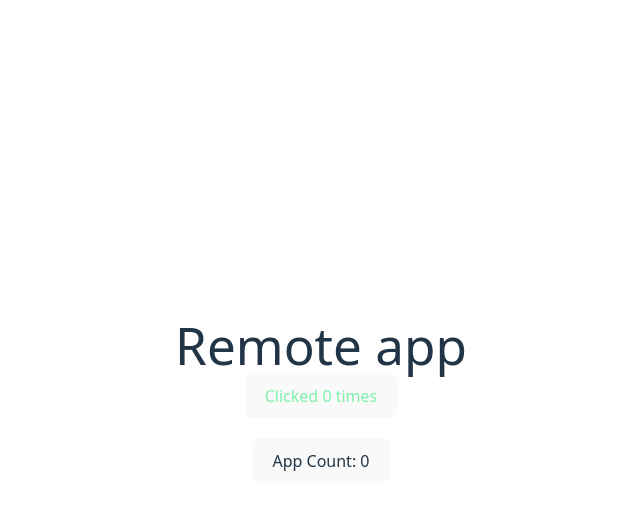
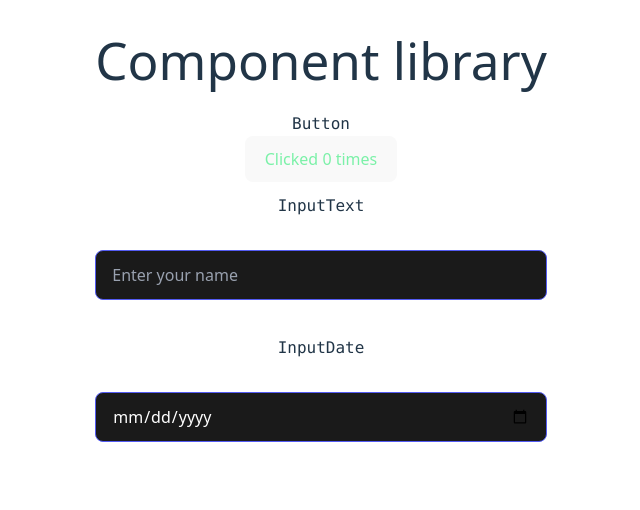
Before and after one commit to JuBert/mf-component-library, a React (Vite) app: page / in a window 1280 px wide. Shown: the top 510 px of the page, without its empty margins (319-959 px from the left). Built offline with nearby package versions, Linux system fonts and the light colour scheme.

Commit message:
create an InputText and InputDate components

```diff
--- a/src/App.jsx
+++ b/src/App.jsx
@@ -1,19 +1,38 @@
-import useCount from './store.js'
+import { useState } from 'react'
 import './App.css'
-import Button from './Button.jsx'
+import Button from './components/Button.jsx'
+import InputText from './components/InputText.jsx'
+import InputDate from './components/InputDate.jsx'
 
 function App() {
-  const [count, setCount] = useCount();
+  const [ name, setName ] = useState('');
+  const [ date, setDate ] = useState('');
   return (
     <>
-      <h1>Remote app</h1>
-      <div>
-        <Button />
-      </div>
-      <div style={{ marginTop: '20px' }}>
-        <button onClick={() => setCount(count + 1)}>
-          App Count: {count}
-        </button>
+      <h1 className='pb-6'>Component library</h1>
+      <div className='flex flex-col gap-y-3'>
+        <div>
+          <pre>Button</pre>
+          <Button />
+        </div>
+        <div>
+          <pre>InputText</pre>
+          <InputText
+            label="Name"
+            value={name}
+            onChange={(event) => setName(event.target.value)}
+            placeholder="Enter your name"
+          />
+        </div>
+        <div>
+          <pre>InputDate</pre>
+          <InputDate
+            label="Date of Birth"
+            value={date}
+            onChange={(event) => setDate(event.target.value)}
+            placeholder="Select your date of birth"
+          />
+        </div>
       </div>
     </>
   )
--- a/src/Button.jsx
+++ b/src/components/Button.jsx
@@ -1,4 +1,4 @@
-import useCount from './store.js';
+import useCount from '../store.js';
 
 export const Button = () => {
     const [count, setCount] = useCount();
--- /dev/null
+++ b/src/components/InputDate.jsx
@@ -0,0 +1,44 @@
+const InputDate = ({
+    label,
+    value,
+    onChange,
+    placeholder,
+    name,
+    error,
+    ...props
+}) => (
+    <div className="mb-6 w-full">
+        {label && (
+            <label
+                htmlFor={name}
+                className="block mb-2 font-medium text-white dark:text-white"
+            >
+                {label}
+            </label>
+        )}
+        <input
+            id={name}
+            name={name}
+            type="date"
+            value={value}
+            onChange={onChange}
+            placeholder={placeholder}
+            className={`w-full px-4 py-3 rounded-lg bg-[#1a1a1a] text-white border transition-colors duration-200 outline-none
+                ${error ? "border-red-500 focus:border-red-400" : "border-[#535bf2] focus:border-[#646cff]"}
+                placeholder:text-gray-400`}
+            aria-invalid={!!error}
+            aria-describedby={error ? `${name}-error` : undefined}
+            {...props}
+        />
+        {error && (
+            <p
+                id={`${name}-error`}
+                className="mt-2 text-sm text-red-500"
+            >
+                {error}
+            </p>
+        )}
+    </div>
+);
+
+export default InputDate;
--- /dev/null
+++ b/src/components/InputText.jsx
@@ -0,0 +1,45 @@
+const Input = ({
+    label,
+    value,
+    onChange,
+    placeholder,
+    name,
+    error,
+    type = "text",
+    ...props
+}) => (
+    <div className="mb-6 w-full">
+        {label && (
+            <label
+                htmlFor={name}
+                className="block mb-2 font-medium text-white dark:text-white"
+            >
+                {label}
+            </label>
+        )}
+        <input
+            id={name}
+            name={name}
+            type={type}
+            value={value}
+            onChange={onChange}
+            placeholder={placeholder}
+            className={`w-full px-4 py-3 rounded-lg bg-[#1a1a1a] text-white border transition-colors duration-200 outline-none
+                ${error ? "border-red-500 focus:border-red-400" : "border-[#535bf2] focus:border-[#646cff]"}
+                placeholder:text-gray-400`}
+            aria-invalid={!!error}
+            aria-describedby={error ? `${name}-error` : undefined}
+            {...props}
+        />
+        {error && (
+            <p
+                id={`${name}-error`}
+                className="mt-2 text-sm text-red-500"
+            >
+                {error}
+            </p>
+        )}
+    </div>
+);
+
+export default Input;
--- a/src/index.css
+++ b/src/index.css
@@ -27,7 +27,7 @@ a:hover {
 body {
   margin: 0;
   display: flex;
-  place-items: center;
+  place-items: top;
   min-width: 320px;
   min-height: 100vh;
 }
--- a/src/store.js
+++ b/src/store.js
@@ -1,7 +1,6 @@
 import { atom, useAtom } from 'jotai';
 
 const countAtom = atom(0);
-
 const useCount = () => useAtom(countAtom);
 
 export default useCount;
```
